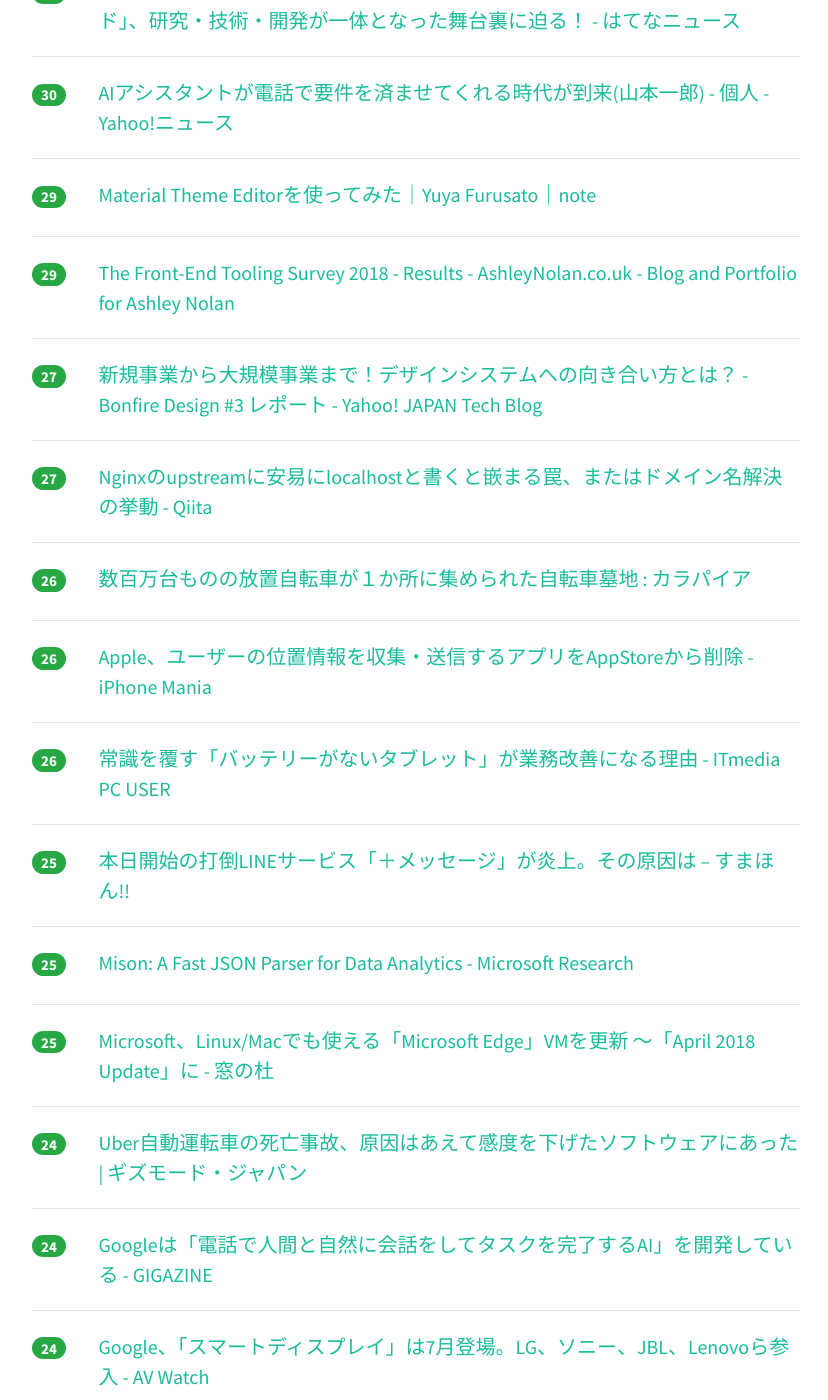
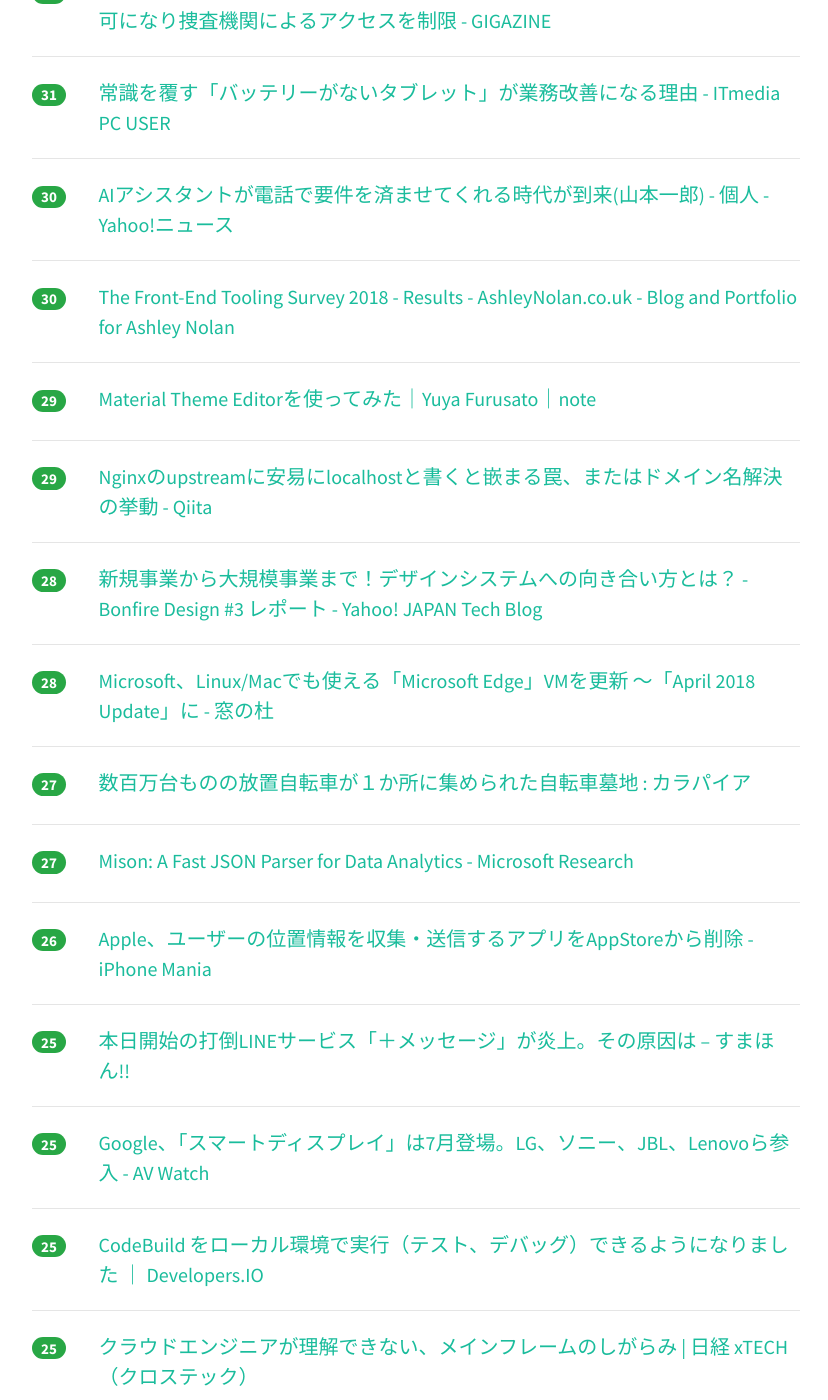
Before and after one commit to yatta47/hatena-matome-site, a Jekyll site: the page built from _posts/2018-05-10-hatena.md, in a window 1280 px wide and 1400 px high, scrolled down 2139 px. Shown: the whole window, without its empty margins (224-1052 px from the left). Built offline with Jekyll 4.4.1, drawn with Linux system fonts in a browser that asks for light colours; nearby versions of some CDN libraries; some of the changed text lies outside the part shown.

Commit message:
Updated 2018-05-10

```diff
--- a/_posts/2018-05-10-hatena.md
+++ b/_posts/2018-05-10-hatena.md
@@ -1,64 +1,74 @@
 ---
 layout: post
 title:  "2018-05-10 はてぶIT"
-date:   2018-05-10 16:01:23
+date:   2018-05-10 17:01:27
 tags: [it-hotentry]
 ---
-51 件のデータあり
+58 件のデータあり
 
 <hr><div class="row">
-<div class="col-1"><span class="badge badge-pill badge-success h2">492</span></div>
+<div class="col-1"><span class="badge badge-pill badge-success h2">527</span></div>
 <div class="col-11"><a href='https://qiita.com/jabba/items/1a49e860a09a613b09d4' target='_blank'>開設後３週間で収益１０万円を得た個人開発サイトでやったことの全部を公開する - Qiita</a></div>
 </div>
 <hr>
 <div class="row">
-<div class="col-1"><span class="badge badge-pill badge-success h2">114</span></div>
+<div class="col-1"><span class="badge badge-pill badge-success h2">121</span></div>
 <div class="col-11"><a href='http://d.hatena.ne.jp/kawango/20180510' target='_blank'>かわん、とはなにか。 - はてなポイント３万を使い切るまで死なない日記</a></div>
 </div>
 <hr>
 <div class="row">
-<div class="col-1"><span class="badge badge-pill badge-success h2">96</span></div>
+<div class="col-1"><span class="badge badge-pill badge-success h2">118</span></div>
 <div class="col-11"><a href='https://qiita.com/kd9951/items/92cc7bb14c1fbfcb6dab' target='_blank'>就活のためにWEBサービスを作ったら、転職できた以上の価値をもたらしてくれた話 - Qiita</a></div>
 </div>
 <hr>
 <div class="row">
-<div class="col-1"><span class="badge badge-pill badge-success h2">94</span></div>
+<div class="col-1"><span class="badge badge-pill badge-success h2">100</span></div>
 <div class="col-11"><a href='https://news.careerconnection.jp/?p=53807' target='_blank'>「残業が多い人は頑張っている人」平成生まれの6割が回答　昭和世代よりも社畜という結果に | キャリコネニュース</a></div>
 </div>
 <hr>
 <div class="row">
-<div class="col-1"><span class="badge badge-pill badge-success h2">89</span></div>
+<div class="col-1"><span class="badge badge-pill badge-success h2">97</span></div>
 <div class="col-11"><a href='http://techlife.cookpad.com/entry/2018/05/10/090000' target='_blank'>AWS Elemental MediaLive を使用したライブ動画配信アプリの基盤開発 - クックパッド開発者ブログ</a></div>
 </div>
 <hr>
 <div class="row">
-<div class="col-1"><span class="badge badge-pill badge-success h2">77</span></div>
+<div class="col-1"><span class="badge badge-pill badge-success h2">78</span></div>
 <div class="col-11"><a href='https://paiza.hatenablog.com/entry/2018/05/09/%E4%B8%80%E4%BA%BA%E3%81%A7%E3%82%B5%E3%83%BC%E3%83%93%E3%82%B9%E4%BD%9C%E3%81%A3%E3%81%A6%E3%82%8F%E3%81%8B%E3%81%A3%E3%81%9F%E3%80%81%E5%80%8B%E4%BA%BA%E9%96%8B%E7%99%BA%E3%81%AB%E3%81%8A%E3%81%91' target='_blank'>一人でサービス作ってわかった、個人開発における3つの重要なこと - paiza開発日誌</a></div>
 </div>
 <hr>
 <div class="row">
-<div class="col-1"><span class="badge badge-pill badge-success h2">60</span></div>
+<div class="col-1"><span class="badge badge-pill badge-success h2">69</span></div>
 <div class="col-11"><a href='https://coliss.com/articles/build-websites/operation/work/scroll-page-smoothly-by-css-and-javascript.html' target='_blank'>CSSだけでも実装できる！ページ内アンカーやページ上部にアニメーションでスクロールさせるCSS, JavaScriptのまとめ | コリス</a></div>
 </div>
 <hr>
 <div class="row">
-<div class="col-1"><span class="badge badge-pill badge-success h2">59</span></div>
+<div class="col-1"><span class="badge badge-pill badge-success h2">68</span></div>
 <div class="col-11"><a href='https://togetter.com/li/1225883' target='_blank'>オトメイトがNintendo Switchに参入することにご立腹な方々 - Togetter</a></div>
 </div>
 <hr>
 <div class="row">
-<div class="col-1"><span class="badge badge-pill badge-success h2">50</span></div>
+<div class="col-1"><span class="badge badge-pill badge-success h2">57</span></div>
 <div class="col-11"><a href='https://medium.com/@matryer/37c208122831' target='_blank'>How I write Go HTTP services after seven years – Mat Ryer – Medium</a></div>
 </div>
 <hr>
 <div class="row">
-<div class="col-1"><span class="badge badge-pill badge-success h2">43</span></div>
+<div class="col-1"><span class="badge badge-pill badge-success h2">47</span></div>
 <div class="col-11"><a href='http://kabumatome.doorblog.jp/archives/65918742.html' target='_blank'>ぐるなび、飲食店の解約増加で大失速 : 市況かぶ全力２階建</a></div>
+</div>
+<hr>
+<div class="row">
+<div class="col-1"><span class="badge badge-pill badge-success h2">40</span></div>
+<div class="col-11"><a href='http://careerhack.en-japan.com/report/detail/959' target='_blank'>恋活サービス「タップル誕生」ロゴリニューアル、ブランド再定義のプロセスを公開 | CAREER HACK</a></div>
 </div>
 <hr>
 <div class="row">
 <div class="col-1"><span class="badge badge-pill badge-success h2">39</span></div>
 <div class="col-11"><a href='https://qiita.com/wakufactory/items/98658e8d089386a7b073' target='_blank'>Oculus GoのブラウザについてのWeb開発者目線からのまとめ - Qiita</a></div>
+</div>
+<hr>
+<div class="row">
+<div class="col-1"><span class="badge badge-pill badge-success h2">39</span></div>
+<div class="col-11"><a href='https://developers.google.com/photos/' target='_blank'>Google Photos APIs  |  Google Developers</a></div>
 </div>
 <hr>
 <div class="row">
@@ -72,18 +82,13 @@ tags: [it-hotentry]
 </div>
 <hr>
 <div class="row">
-<div class="col-1"><span class="badge badge-pill badge-success h2">36</span></div>
-<div class="col-11"><a href='http://careerhack.en-japan.com/report/detail/959' target='_blank'>恋活サービス「タップル誕生」ロゴリニューアル、ブランド再定義のプロセスを公開 | CAREER HACK</a></div>
-</div>
-<hr>
-<div class="row">
 <div class="col-1"><span class="badge badge-pill badge-success h2">35</span></div>
 <div class="col-11"><a href='https://togetter.com/li/1225871' target='_blank'>kawango2525さん、「通信の最適化／通信の秘密」について高木浩光さんにケンカを売りいろいろ言われる - Togetter</a></div>
 </div>
 <hr>
 <div class="row">
-<div class="col-1"><span class="badge badge-pill badge-success h2">35</span></div>
-<div class="col-11"><a href='https://developers.google.com/photos/' target='_blank'>Google Photos APIs  |  Google Developers</a></div>
+<div class="col-1"><span class="badge badge-pill badge-success h2">34</span></div>
+<div class="col-11"><a href='http://hatenanews.com/articles/2018/05/10/110000' target='_blank'>「ちょうどいい」オートスケールを実現する「ロリポップ！マネージドクラウド」、研究・技術・開発が一体となった舞台裏に迫る！ - はてなニュース</a></div>
 </div>
 <hr>
 <div class="row">
@@ -98,12 +103,17 @@ tags: [it-hotentry]
 <hr>
 <div class="row">
 <div class="col-1"><span class="badge badge-pill badge-success h2">31</span></div>
-<div class="col-11"><a href='http://hatenanews.com/articles/2018/05/10/110000' target='_blank'>「ちょうどいい」オートスケールを実現する「ロリポップ！マネージドクラウド」、研究・技術・開発が一体となった舞台裏に迫る！ - はてなニュース</a></div>
+<div class="col-11"><a href='http://www.itmedia.co.jp/pcuser/articles/1805/09/news001.html' target='_blank'>常識を覆す「バッテリーがないタブレット」が業務改善になる理由 - ITmedia PC USER</a></div>
 </div>
 <hr>
 <div class="row">
 <div class="col-1"><span class="badge badge-pill badge-success h2">30</span></div>
 <div class="col-11"><a href='https://news.yahoo.co.jp/byline/yamamotoichiro/20180510-00085026/' target='_blank'>AIアシスタントが電話で要件を済ませてくれる時代が到来(山本一郎) - 個人 - Yahoo!ニュース</a></div>
+</div>
+<hr>
+<div class="row">
+<div class="col-1"><span class="badge badge-pill badge-success h2">30</span></div>
+<div class="col-11"><a href='https://ashleynolan.co.uk/blog/frontend-tooling-survey-2018-results' target='_blank'>The Front-End Tooling Survey 2018 - Results - AshleyNolan.co.uk - Blog and Portfolio for Ashley Nolan</a></div>
 </div>
 <hr>
 <div class="row">
@@ -113,32 +123,32 @@ tags: [it-hotentry]
 <hr>
 <div class="row">
 <div class="col-1"><span class="badge badge-pill badge-success h2">29</span></div>
-<div class="col-11"><a href='https://ashleynolan.co.uk/blog/frontend-tooling-survey-2018-results' target='_blank'>The Front-End Tooling Survey 2018 - Results - AshleyNolan.co.uk - Blog and Portfolio for Ashley Nolan</a></div>
+<div class="col-11"><a href='https://qiita.com/yokomotod/items/46229f0fafd95eb7d867' target='_blank'>Nginxのupstreamに安易にlocalhostと書くと嵌まる罠、またはドメイン名解決の挙動 - Qiita</a></div>
+</div>
+<hr>
+<div class="row">
+<div class="col-1"><span class="badge badge-pill badge-success h2">28</span></div>
+<div class="col-11"><a href='https://techblog.yahoo.co.jp/event/bonfire_design_3/' target='_blank'>新規事業から大規模事業まで！デザインシステムへの向き合い方とは？ - Bonfire Design #3 レポート - Yahoo! JAPAN Tech Blog</a></div>
+</div>
+<hr>
+<div class="row">
+<div class="col-1"><span class="badge badge-pill badge-success h2">28</span></div>
+<div class="col-11"><a href='https://forest.watch.impress.co.jp/docs/news/1120921.html' target='_blank'>Microsoft、Linux/Macでも使える「Microsoft Edge」VMを更新 ～「April 2018 Update」に - 窓の杜</a></div>
 </div>
 <hr>
 <div class="row">
 <div class="col-1"><span class="badge badge-pill badge-success h2">27</span></div>
-<div class="col-11"><a href='https://techblog.yahoo.co.jp/event/bonfire_design_3/' target='_blank'>新規事業から大規模事業まで！デザインシステムへの向き合い方とは？ - Bonfire Design #3 レポート - Yahoo! JAPAN Tech Blog</a></div>
+<div class="col-11"><a href='http://karapaia.com/archives/52259207.html' target='_blank'>数百万台ものの放置自転車が１か所に集められた自転車墓地 : カラパイア</a></div>
 </div>
 <hr>
 <div class="row">
 <div class="col-1"><span class="badge badge-pill badge-success h2">27</span></div>
-<div class="col-11"><a href='https://qiita.com/yokomotod/items/46229f0fafd95eb7d867' target='_blank'>Nginxのupstreamに安易にlocalhostと書くと嵌まる罠、またはドメイン名解決の挙動 - Qiita</a></div>
-</div>
-<hr>
-<div class="row">
-<div class="col-1"><span class="badge badge-pill badge-success h2">26</span></div>
-<div class="col-11"><a href='http://karapaia.com/archives/52259207.html' target='_blank'>数百万台ものの放置自転車が１か所に集められた自転車墓地 : カラパイア</a></div>
+<div class="col-11"><a href='https://www.microsoft.com/en-us/research/publication/mison-fast-json-parser-data-analytics/' target='_blank'>Mison: A Fast JSON Parser for Data Analytics - Microsoft Research</a></div>
 </div>
 <hr>
 <div class="row">
 <div class="col-1"><span class="badge badge-pill badge-success h2">26</span></div>
 <div class="col-11"><a href='https://iphone-mania.jp/news-211742/' target='_blank'>Apple、ユーザーの位置情報を収集・送信するアプリをAppStoreから削除 - iPhone Mania</a></div>
-</div>
-<hr>
-<div class="row">
-<div class="col-1"><span class="badge badge-pill badge-success h2">26</span></div>
-<div class="col-11"><a href='http://www.itmedia.co.jp/pcuser/articles/1805/09/news001.html' target='_blank'>常識を覆す「バッテリーがないタブレット」が業務改善になる理由 - ITmedia PC USER</a></div>
 </div>
 <hr>
 <div class="row">
@@ -148,12 +158,17 @@ tags: [it-hotentry]
 <hr>
 <div class="row">
 <div class="col-1"><span class="badge badge-pill badge-success h2">25</span></div>
-<div class="col-11"><a href='https://www.microsoft.com/en-us/research/publication/mison-fast-json-parser-data-analytics/' target='_blank'>Mison: A Fast JSON Parser for Data Analytics - Microsoft Research</a></div>
+<div class="col-11"><a href='https://av.watch.impress.co.jp/docs/news/1120763.html' target='_blank'>Google、「スマートディスプレイ」は7月登場。LG、ソニー、JBL、Lenovoら参入 - AV Watch</a></div>
 </div>
 <hr>
 <div class="row">
 <div class="col-1"><span class="badge badge-pill badge-success h2">25</span></div>
-<div class="col-11"><a href='https://forest.watch.impress.co.jp/docs/news/1120921.html' target='_blank'>Microsoft、Linux/Macでも使える「Microsoft Edge」VMを更新 ～「April 2018 Update」に - 窓の杜</a></div>
+<div class="col-11"><a href='https://dev.classmethod.jp/cloud/aws/codebuild-exec-on-local/' target='_blank'>CodeBuild をローカル環境で実行（テスト、デバッグ）できるようになりました ｜ Developers.IO</a></div>
+</div>
+<hr>
+<div class="row">
+<div class="col-1"><span class="badge badge-pill badge-success h2">25</span></div>
+<div class="col-11"><a href='http://tech.nikkeibp.co.jp/atcl/nxt/column/18/00138/042700059/' target='_blank'>クラウドエンジニアが理解できない、メインフレームのしがらみ | 日経 xTECH（クロステック）</a></div>
 </div>
 <hr>
 <div class="row">
@@ -168,32 +183,42 @@ tags: [it-hotentry]
 <hr>
 <div class="row">
 <div class="col-1"><span class="badge badge-pill badge-success h2">24</span></div>
-<div class="col-11"><a href='https://av.watch.impress.co.jp/docs/news/1120763.html' target='_blank'>Google、「スマートディスプレイ」は7月登場。LG、ソニー、JBL、Lenovoら参入 - AV Watch</a></div>
-</div>
-<hr>
-<div class="row">
-<div class="col-1"><span class="badge badge-pill badge-success h2">24</span></div>
-<div class="col-11"><a href='https://dev.classmethod.jp/cloud/aws/codebuild-exec-on-local/' target='_blank'>CodeBuild をローカル環境で実行（テスト、デバッグ）できるようになりました ｜ Developers.IO</a></div>
-</div>
-<hr>
-<div class="row">
-<div class="col-1"><span class="badge badge-pill badge-success h2">24</span></div>
 <div class="col-11"><a href='https://japan.cnet.com/article/35118902/' target='_blank'>グーグル、VRツアーを簡単に作れる「Tour Creator」を発表 - CNET Japan</a></div>
 </div>
 <hr>
 <div class="row">
-<div class="col-1"><span class="badge badge-pill badge-success h2">21</span></div>
+<div class="col-1"><span class="badge badge-pill badge-success h2">23</span></div>
+<div class="col-11"><a href='https://www.gizmodo.jp/2018/05/the-best-and-worst-of-google-i-o-2018-so-far.html' target='_blank'>Google I/O 2018で発表された、良かったもの・悪かったものを総まとめ #io18 | ギズモード・ジャパン</a></div>
+</div>
+<hr>
+<div class="row">
+<div class="col-1"><span class="badge badge-pill badge-success h2">23</span></div>
+<div class="col-11"><a href='https://www.bengo4.com/internet/n_7855/' target='_blank'>迷惑セールス電話の撃退法「ねぇ、どんなパンツ履いてるの」、法的に問題ないのか？ - 弁護士ドットコム</a></div>
+</div>
+<hr>
+<div class="row">
+<div class="col-1"><span class="badge badge-pill badge-success h2">23</span></div>
+<div class="col-11"><a href='https://biz.moneyforward.com/blog/32307' target='_blank'>経理に愛される電卓は？ 二強のカシオ派VSシャープ派が激論｜BIZ KARTE</a></div>
+</div>
+<hr>
+<div class="row">
+<div class="col-1"><span class="badge badge-pill badge-success h2">22</span></div>
 <div class="col-11"><a href='http://portal.nifty.com/kiji/180509202820_1.htm' target='_blank'>タイピングとフリック入力にも「プロ」がいる - デイリーポータルZ</a></div>
 </div>
 <hr>
 <div class="row">
-<div class="col-1"><span class="badge badge-pill badge-success h2">21</span></div>
+<div class="col-1"><span class="badge badge-pill badge-success h2">22</span></div>
+<div class="col-11"><a href='https://docs.esa.io/posts/264' target='_blank'>esaトーク/日常もesaもハックするリモートワーカー集団 ─ Vol.5 株式会社Misoca様 - docs.esa.io</a></div>
+</div>
+<hr>
+<div class="row">
+<div class="col-1"><span class="badge badge-pill badge-success h2">22</span></div>
 <div class="col-11"><a href='https://www.publickey1.jp/blog/18/azuredockeracr_buildbuild_2018.html' target='_blank'>マイクロソフト、Azure上でDockerコンテナの自動ビルドを実行する「ACR Build」リリース。Build 2018 － Publickey</a></div>
 </div>
 <hr>
 <div class="row">
 <div class="col-1"><span class="badge badge-pill badge-success h2">21</span></div>
-<div class="col-11"><a href='https://www.gizmodo.jp/2018/05/the-best-and-worst-of-google-i-o-2018-so-far.html' target='_blank'>Google I/O 2018で発表された、良かったもの・悪かったものを総まとめ #io18 | ギズモード・ジャパン</a></div>
+<div class="col-11"><a href='https://blog.craftz.dog/gdpr-a-practical-guide-for-developers-24f94f2fce34' target='_blank'>EU一般データ保護規則(GDPR)への対応に向けたやるべき事まとめ – 週休７日で働きたい</a></div>
 </div>
 <hr>
 <div class="row">
@@ -207,8 +232,8 @@ tags: [it-hotentry]
 </div>
 <hr>
 <div class="row">
-<div class="col-1"><span class="badge badge-pill badge-success h2">20</span></div>
-<div class="col-11"><a href='https://www.bengo4.com/internet/n_7855/' target='_blank'>迷惑セールス電話の撃退法「ねぇ、どんなパンツ履いてるの」、法的に問題ないのか？ - 弁護士ドットコム</a></div>
+<div class="col-1"><span class="badge badge-pill badge-success h2">19</span></div>
+<div class="col-11"><a href='https://japan.zdnet.com/article/35118932/' target='_blank'>主要OSに共通の脆弱性が発覚--「Windows」「macOS」「Linux」などに影響 - ZDNet Japan</a></div>
 </div>
 <hr>
 <div class="row">
@@ -222,13 +247,28 @@ tags: [it-hotentry]
 </div>
 <hr>
 <div class="row">
-<div class="col-1"><span class="badge badge-pill badge-success h2">17</span></div>
-<div class="col-11"><a href='https://docs.esa.io/posts/264' target='_blank'>esaトーク/日常もesaもハックするリモートワーカー集団 ─ Vol.5 株式会社Misoca様 - docs.esa.io</a></div>
+<div class="col-1"><span class="badge badge-pill badge-success h2">18</span></div>
+<div class="col-11"><a href='http://www.nakahara-lab.net/blog/archive/8895' target='_blank'>「頑張れ！」を連呼しても「能力やスキル」が伸びない理由!? : 評価とは「伸ばす方向」を示すこと!? | 立教大学 経営学部 中原淳研究室 - 大人の学びを科学する | NAKAHARA-LAB.net</a></div>
+</div>
+<hr>
+<div class="row">
+<div class="col-1"><span class="badge badge-pill badge-success h2">18</span></div>
+<div class="col-11"><a href='http://nlab.itmedia.co.jp/nl/articles/1805/09/news088.html' target='_blank'>「音楽が勝手に脳内再生される現象」の名前、知ってる？ - ねとらぼ</a></div>
+</div>
+<hr>
+<div class="row">
+<div class="col-1"><span class="badge badge-pill badge-success h2">18</span></div>
+<div class="col-11"><a href='https://cocopon.me/blog/2018/05/pwa-llumino-dev/' target='_blank'>実践PWA：光る電卓「Llumino PWA」の開発と技術解説 - ここぽんのーと</a></div>
 </div>
 <hr>
 <div class="row">
 <div class="col-1"><span class="badge badge-pill badge-success h2">17</span></div>
-<div class="col-11"><a href='http://www.nakahara-lab.net/blog/archive/8895' target='_blank'>「頑張れ！」を連呼しても「能力やスキル」が伸びない理由!? : 評価とは「伸ばす方向」を示すこと!? | 立教大学 経営学部 中原淳研究室 - 大人の学びを科学する | NAKAHARA-LAB.net</a></div>
+<div class="col-11"><a href='https://www.mozilla.org/en-US/firefox/60.0/releasenotes/' target='_blank'>Firefox — Notes (60.0) — Mozilla</a></div>
+</div>
+<hr>
+<div class="row">
+<div class="col-1"><span class="badge badge-pill badge-success h2">16</span></div>
+<div class="col-11"><a href='https://inside.pixiv.blog/catatsuy/4091' target='_blank'>pixivのHTTP/2有効化の軌跡 - pixiv inside</a></div>
 </div>
 <hr>
 <div class="row">
@@ -239,11 +279,6 @@ tags: [it-hotentry]
 <div class="row">
 <div class="col-1"><span class="badge badge-pill badge-success h2">15</span></div>
 <div class="col-11"><a href='http://www.itmedia.co.jp/news/articles/1805/09/news103.html' target='_blank'>カシオ、コンパクトデジカメからの撤退を正式発表　「市場縮小により挽回できず」 - ITmedia NEWS</a></div>
-</div>
-<hr>
-<div class="row">
-<div class="col-1"><span class="badge badge-pill badge-success h2">15</span></div>
-<div class="col-11"><a href='https://www.mozilla.org/en-US/firefox/60.0/releasenotes/' target='_blank'>Firefox — Notes (60.0) — Mozilla</a></div>
 </div>
 <hr>
 <div class="row">
```
